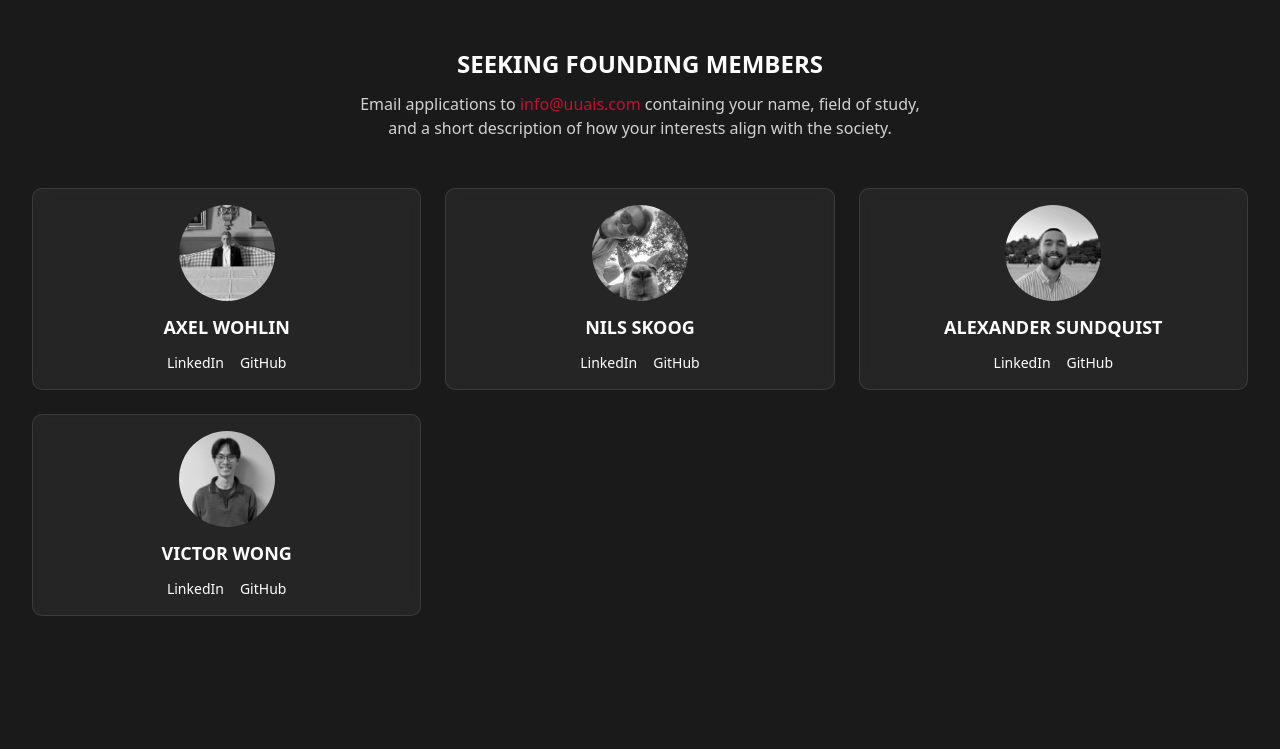
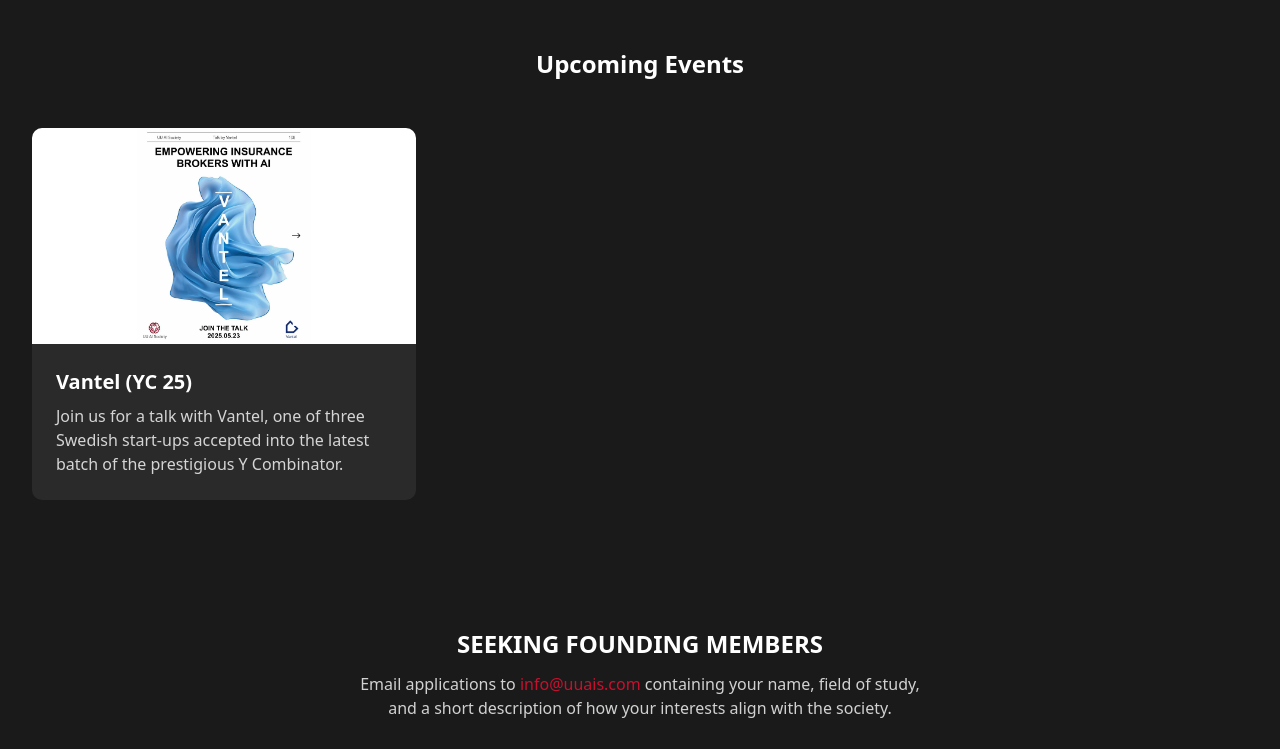
Before and after one commit to All-Light/uuais, a Next.js app: page / in a window 1280 px wide. Shown: the part 720-1469 px from the top of the page. Built offline with nearby package versions, Linux system fonts and the light colour scheme; no server answers.

Commit message:
reordered landing page

```diff
--- a/app/page.tsx
+++ b/app/page.tsx
@@ -7,8 +7,8 @@
   return (
     <div className="min-h-screen">
       <HeroSection />
+      <EventsSection />
       <FoundersSection />
-      <EventsSection />
       <AboutSection />
     </div>
   );
```
